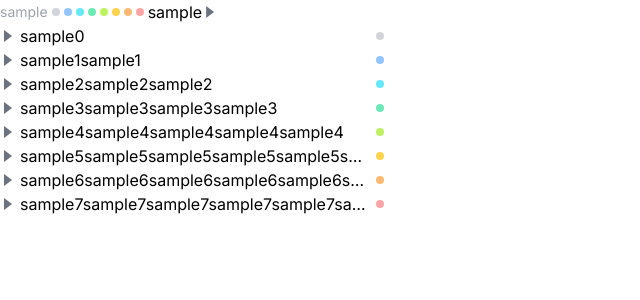
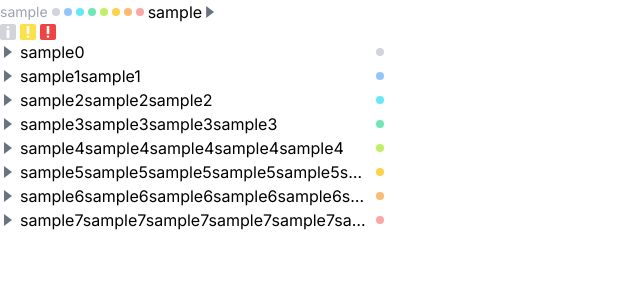
Before and after one commit to asuka1975/tasker, a Next.js app in the folder frontend/task-frontend/: page / in a window 1280 px wide. Shown: the top 300 px of the page, without its empty margins (0-640 px from the left). Built offline with nearby package versions, Linux system fonts and the light colour scheme.

Commit message:
feat: add icons for limitAt

```diff
--- /dev/null
+++ b/frontend/task-frontend/src/app/_components/atom/LimitInfoIcon.tsx
@@ -0,0 +1,11 @@
+type Props = {
+
+};
+
+export default function LimitInfoIcon({}: Props) {
+    return (
+        <div className="flex justify-center items-center bg-gray-300 rounded-sm w-4 h-4 rotate-180">
+            <svg xmlns="http://www.w3.org/2000/svg" height="24" viewBox="0 -960 960 960" width="24" fill="white"><path d="M480-120q-33 0-56.5-23.5T400-200q0-33 23.5-56.5T480-280q33 0 56.5 23.5T560-200q0 33-23.5 56.5T480-120Zm-80-240v-480h160v480H400Z"/></svg>
+        </div>
+    )
+}
--- /dev/null
+++ b/frontend/task-frontend/src/app/_components/atom/LimitOverIcon.tsx
@@ -0,0 +1,11 @@
+type Props = {
+
+};
+
+export default function LimitOverIcon({}: Props) {
+    return (
+        <div className="flex justify-center items-center bg-red-500 rounded-sm w-4 h-4">
+            <svg xmlns="http://www.w3.org/2000/svg" height="24" viewBox="0 -960 960 960" width="24" fill="white"><path d="M480-120q-33 0-56.5-23.5T400-200q0-33 23.5-56.5T480-280q33 0 56.5 23.5T560-200q0 33-23.5 56.5T480-120Zm-80-240v-480h160v480H400Z"/></svg>
+        </div>
+    )
+}
--- /dev/null
+++ b/frontend/task-frontend/src/app/_components/atom/LimitWarningIcon.tsx
@@ -0,0 +1,12 @@
+
+type Props = {
+
+};
+
+export default function LimitWarningIcon({}: Props) {
+    return (
+        <div className="flex justify-center items-center bg-yellow-300 rounded-sm w-4 h-4">
+            <svg xmlns="http://www.w3.org/2000/svg" height="24" viewBox="0 -960 960 960" width="24" fill="white"><path d="M480-120q-33 0-56.5-23.5T400-200q0-33 23.5-56.5T480-280q33 0 56.5 23.5T560-200q0 33-23.5 56.5T480-120Zm-80-240v-480h160v480H400Z"/></svg>
+        </div>
+    )
+}
--- a/frontend/task-frontend/src/app/page.tsx
+++ b/frontend/task-frontend/src/app/page.tsx
@@ -1,14 +1,16 @@
-import Image from "next/image";
 import Subtext from "./_components/atom/Subtext";
 import Priority from "./_components/atom/Priority";
 import Marker from "./_components/atom/Marker";
 import Title from "./_components/atom/Title";
 import TaskItem from "./_components/molecule/TaskItem";
 import dayjs from "dayjs";
+import LimitWarningIcon from "./_components/atom/LimitWarningIcon";
+import LimitOverIcon from "./_components/atom/LimitOverIcon";
+import LimitInfoIcon from "./_components/atom/LimitInfoIcon";
 
 export default function Home() {
   return (
-    <main className="">
+    <main>
       <div className="flex items-center gap-1">
         <Subtext>sample</Subtext>
         {[...Array(8)].map((_, i) => {
@@ -18,6 +20,11 @@ export default function Home() {
         })}
         <Title>sample</Title>
         <Marker />
+      </div>
+      <div className="flex gap-1">
+        <LimitInfoIcon />
+        <LimitWarningIcon />
+        <LimitOverIcon />
       </div>
       <div className="pl-1 w-96">
         {[...Array(8)].map((_, i) => {
```
